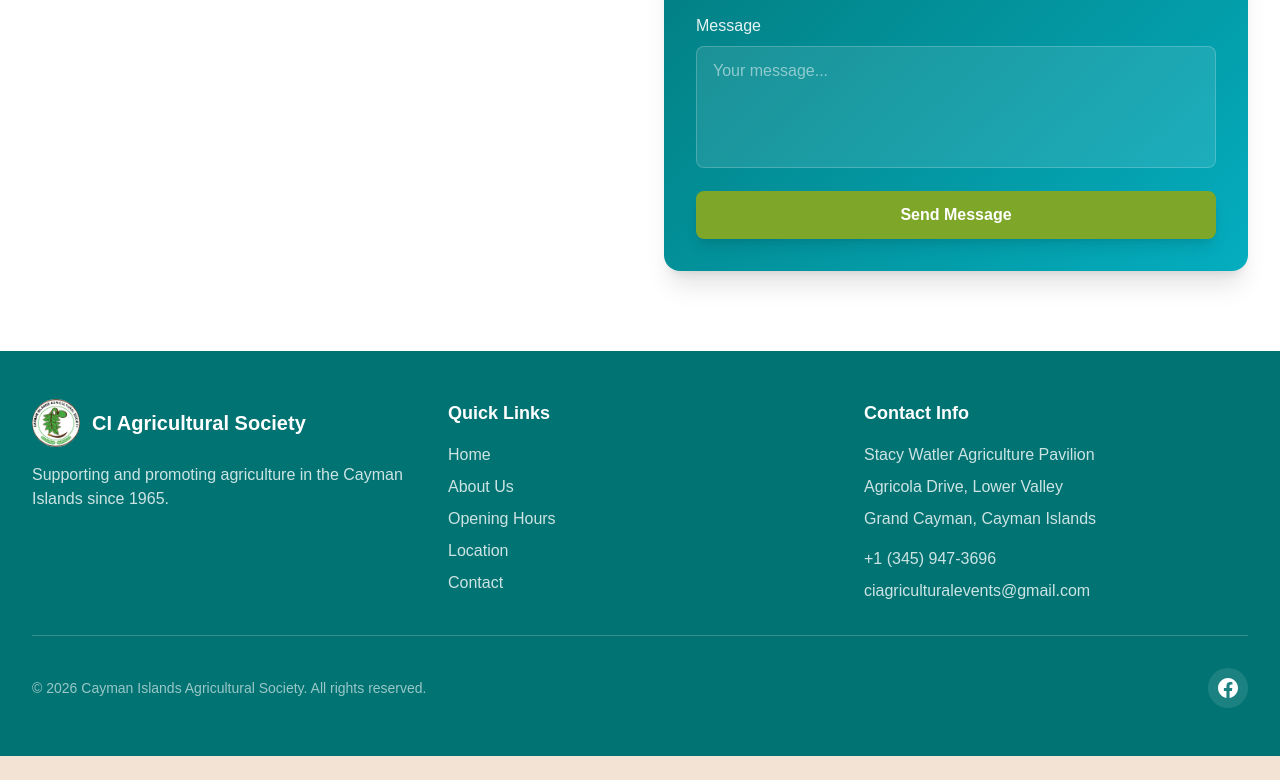
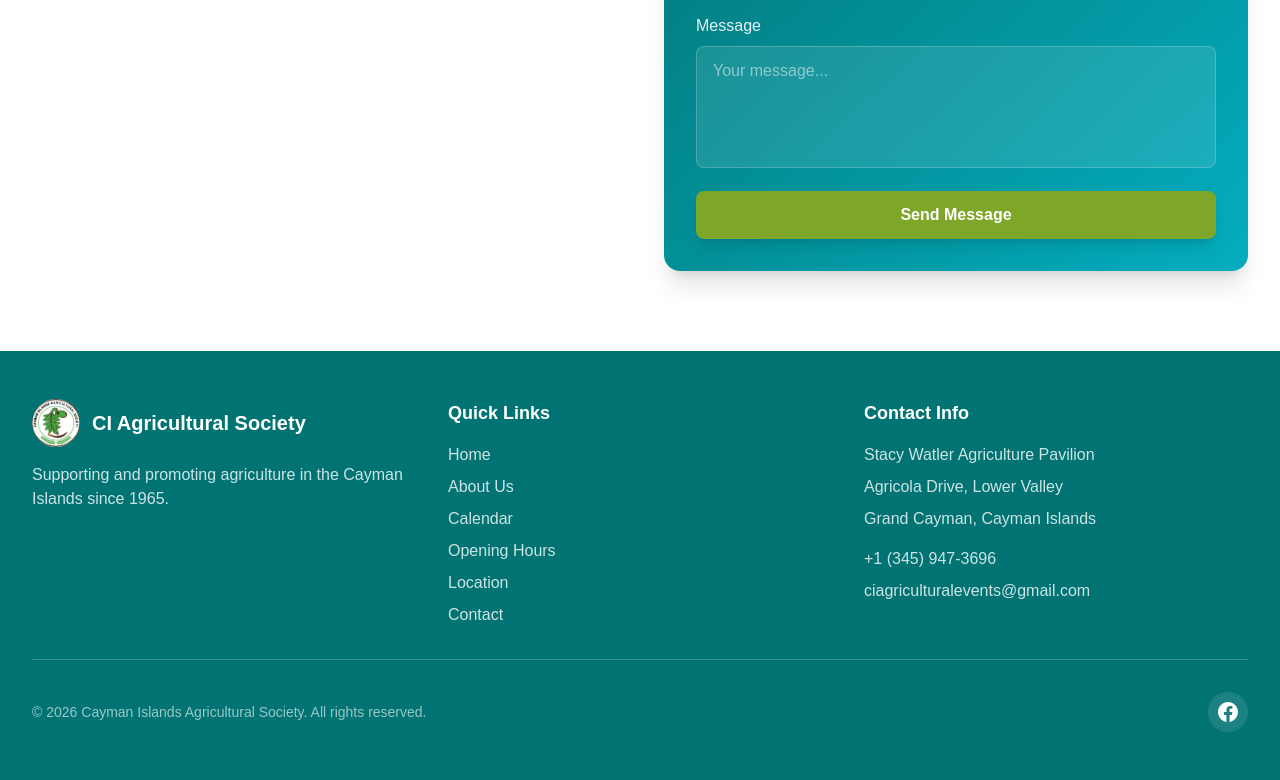
Before and after one commit to lenlewis/cayman-agricultural-society, a Next.js app: page / in a window 1280 px wide. Shown: the part 5726-6506 px from the top of the page. Before the commit the page ends 6482 px from the top, so only its background shows below. Built offline with nearby package versions, Linux system fonts and the light colour scheme.

Commit message:
Add files via upload

```diff
--- a/src/components/Footer.tsx
+++ b/src/components/Footer.tsx
@@ -43,6 +43,14 @@ export default function Footer() {
                   className="text-white/80 hover:text-[#04BFBF] transition-colors"
                 >
                   About Us
+                </a>
+              </li>
+              <li>
+                <a
+                  href="#calendar"
+                  className="text-white/80 hover:text-[#04BFBF] transition-colors"
+                >
+                  Calendar
                 </a>
               </li>
               <li>
```
